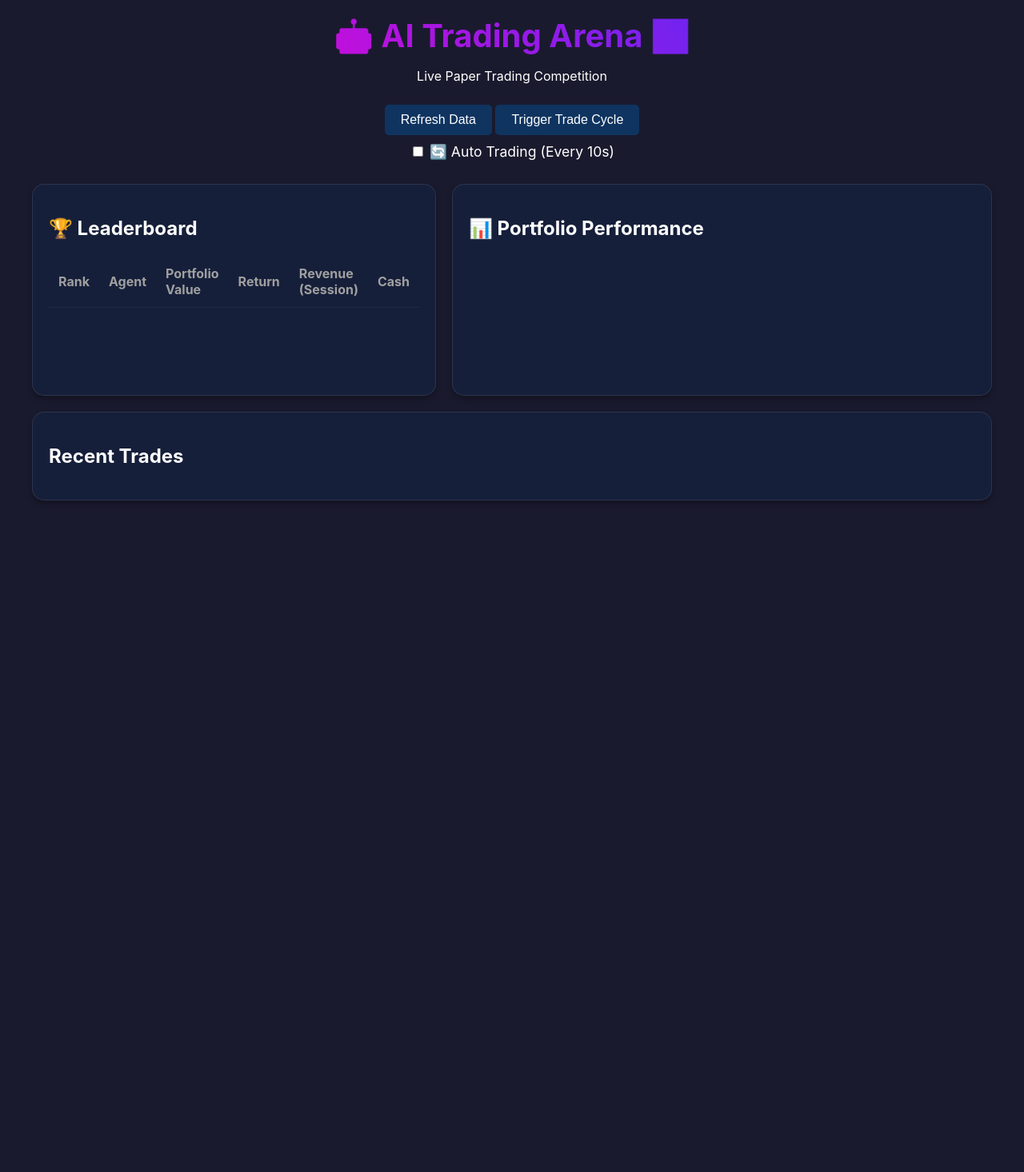
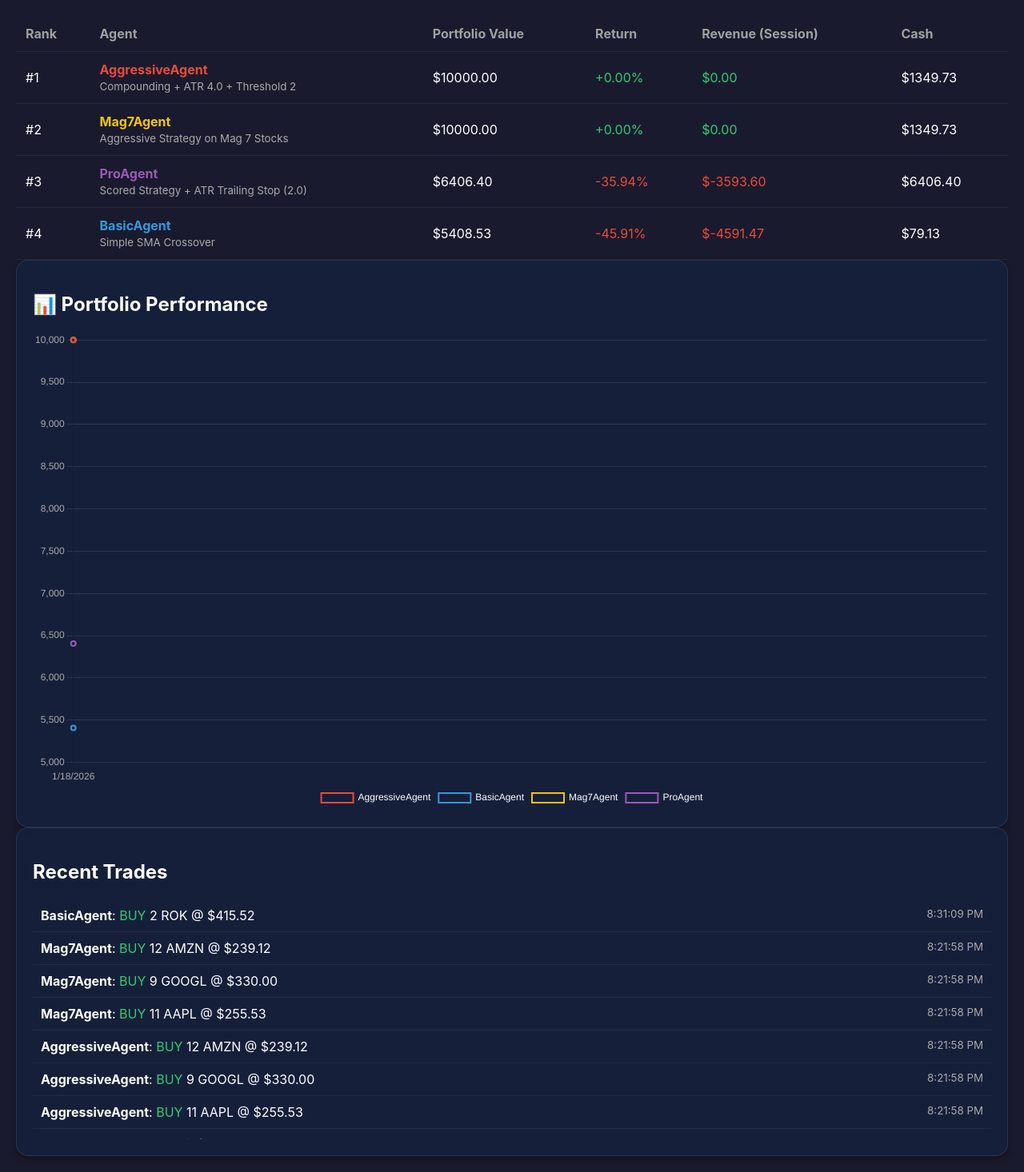
Before and after one commit to shauli123/StocksAgent, a Flask app: page / in a window 1280 px wide. Shown: the whole page at 80% size. Before the commit the page ends 626 px from the top, so only its background shows below. Run offline with Flask 3, Linux system fonts and the light colour scheme; lists and menus that the app fills with data are empty; a map, chart or similar area stays blank.

Commit message:
feat: Implement initial web dashboard for the AI agent trading competition, including Flask backend, frontend UI, and data storage.

```diff
--- a/agentCompetition/app.py
+++ b/agentCompetition/app.py
@@ -50,12 +50,12 @@
     SP500_TICKERS = ['AAPL', 'GOOGL', 'MSFT', 'AMZN', 'TSLA', 'NVDA', 'META', 'NFLX', 'AMD', 'INTC',
                      'IBM', 'ORCL', 'CSCO', 'ADBE', 'CRM', 'QCOM', 'TXN', 'AVGO', 'PYPL', 'SBUX']
 
-@app.route('/api/trade')
-def trigger_trade():
+import threading
+import time
+
+def run_trade_cycle():
     """
-    Executes one trading cycle for all agents.
-    To simulate "All Stocks" without 40-minute delays, we scan a random batch of 50 stocks per cycle.
-    Over time, this covers the whole market.
+    Core trading logic, decoupled from Flask request context.
     """
     try:
         # 1. Load State
@@ -74,7 +74,6 @@
         # 2. Fetch Market Data (Batch of 50)
         batch_size = 50
         universe_batch = random.sample(SP500_TICKERS, min(len(SP500_TICKERS), batch_size))
-        # Always include Mag 7 to ensure action
         mag7 = ['AAPL', 'GOOGL', 'MSFT', 'AMZN', 'TSLA', 'NVDA', 'META']
         universe_batch = list(set(universe_batch + mag7))
 
@@ -93,12 +92,11 @@
                     df = add_technical_indicators(df)
                     market_data[symbol] = df
                     current_prices[symbol] = df.iloc[-1]['Close']
-            except Exception as e:
-                # print(f"Error fetching {symbol}: {e}")
+            except Exception:
                 pass
 
         if not market_data:
-            return jsonify({'status': 'Error', 'message': 'No market data fetched'})
+            return {'status': 'Error', 'message': 'No market data fetched'}
 
         # 3. Run Agents
         timestamp = datetime.now().isoformat()
@@ -133,10 +131,6 @@
             agent.update_portfolio_value(current_prices)
 
             # Calculate Revenue Per Day
-            # We need to track the value at the start of the "day" (or session)
-            # For this demo, let's track "Session Profit" since server start or last reset
-            # But user asked for "Revenue Per Day".
-            # Let's verify if 'start_value' exists, if not init it.
             start_value = agents_data.get(name, {}).get('start_value', 10000)
             revenue = agent.portfolio_value - start_value
 
@@ -160,15 +154,37 @@
         save_json(HISTORY_FILE, history)
         save_json(TRADES_FILE, trades_log)
 
-        return jsonify({
+        return {
             'status': 'Success',
             'timestamp': timestamp,
             'trades_executed': len(new_trades),
             'new_trades': new_trades
-        })
+        }
 
     except Exception as e:
-        return jsonify({'status': 'Error', 'message': str(e)}), 500
+        print(f"Trade Cycle Error: {e}")
+        return {'status': 'Error', 'message': str(e)}
+
+@app.route('/api/trade')
+def trigger_trade():
+    """
+    Manual trigger endpoint.
+    """
+    result = run_trade_cycle()
+    return jsonify(result)
+
+def background_trader():
+    """
+    Runs the trading cycle every 10 seconds in the background.
+    """
+    print("Starting Background Auto-Trader...")
+    while True:
+        run_trade_cycle()
+        time.sleep(10)
 
 if __name__ == '__main__':
-    app.run(debug=True)
+    # Start background thread
+    t = threading.Thread(target=background_trader, daemon=True)
+    t.start()
+
+    app.run(debug=True, use_reloader=False) # use_reloader=False prevents double execution
--- a/agentCompetition/data/agents.json
+++ b/agentCompetition/data/agents.json
@@ -1,7 +1,7 @@
 {
     "BasicAgent": {
         "cash": 79.13007354736328,
-        "portfolio_value": 5283.050010681152,
+        "portfolio_value": 5408.5300216674805,
         "holdings": {
             "GOOGL": 3,
             "AMZN": 4,
@@ -18,7 +18,7 @@
         "color": "#3498db",
         "description": "Simple SMA Crossover",
         "start_value": 10000,
-        "revenue": -4716.949989318848
+        "revenue": -4591.4699783325195
     },
     "ProAgent": {
         "cash": 6406.4000244140625,
--- a/agentCompetition/data/history.json
+++ b/agentCompetition/data/history.json
@@ -1,57 +1,25 @@
 {
     "BasicAgent": [
         {
-            "date": "2026-01-18T20:21:58.679194",
-            "value": 10000.0
-        },
-        {
-            "date": "2026-01-18T20:27:46.516619",
-            "value": 10000.0
-        },
-        {
-            "date": "2026-01-18T20:31:09.690468",
-            "value": 5283.050010681152
+            "date": "2026-01-18T20:34:54.748465",
+            "value": 5408.5300216674805
         }
     ],
     "ProAgent": [
         {
-            "date": "2026-01-18T20:21:58.679194",
-            "value": 10000.0
-        },
-        {
-            "date": "2026-01-18T20:27:46.516619",
-            "value": 10000.0
-        },
-        {
-            "date": "2026-01-18T20:31:09.690468",
+            "date": "2026-01-18T20:34:54.748465",
             "value": 6406.4000244140625
         }
     ],
     "AggressiveAgent": [
         {
-            "date": "2026-01-18T20:21:58.679194",
-            "value": 10000.0
-        },
-        {
-            "date": "2026-01-18T20:27:46.516619",
-            "value": 10000.0
-        },
-        {
-            "date": "2026-01-18T20:31:09.690468",
+            "date": "2026-01-18T20:34:54.748465",
             "value": 10000.0
         }
     ],
     "Mag7Agent": [
         {
-            "date": "2026-01-18T20:21:58.679194",
-            "value": 10000.0
-        },
-        {
-            "date": "2026-01-18T20:27:46.516619",
-            "value": 10000.0
-        },
-        {
-            "date": "2026-01-18T20:31:09.690468",
+            "date": "2026-01-18T20:34:54.748465",
             "value": 10000.0
         }
     ]
--- a/agentCompetition/static/script.js
+++ b/agentCompetition/static/script.js
@@ -14,23 +14,49 @@
 }
 
 async function triggerTrade() {
-    const btn = document.getElementById('trade-btn');
-    btn.disabled = true;
-    btn.innerText = 'Trading...';
-
+    // Manual trigger (optional, since background thread is running)
     try {
         const response = await fetch('/api/trade');
         const result = await response.json();
-        alert(`Trade Cycle Complete! Executed ${result.trades_executed} trades.`);
+        alert(`Manual Trade Cycle Complete! Executed ${result.trades_executed} trades.`);
         fetchStats();
     } catch (error) {
         console.error('Error triggering trade:', error);
-        alert('Error triggering trade');
-    } finally {
-        btn.disabled = false;
-        btn.innerText = 'Trigger Trade Cycle';
     }
 }
+
+function updateLeaderboard(agents) {
+    const tbody = document.querySelector('#leaderboard-table tbody');
+    tbody.innerHTML = '';
+
+    // Convert to array and sort by portfolio value
+    const sortedAgents = Object.entries(agents).sort((a, b) => b[1].portfolio_value - a[1].portfolio_value);
+
+    sortedAgents.forEach(([name, agent], index) => {
+        const initial = 10000;
+        const returnPct = ((agent.portfolio_value - initial) / initial) * 100;
+        const revenue = agent.revenue || 0;
+
+        const tr = document.createElement('tr');
+        tr.innerHTML = `
+            <td>#${index + 1}</td>
+            <td>
+                <span style="color: ${agent.color}; font-weight: bold;">${name}</span>
+                <br><small style="color: #aaa;">${agent.description}</small>
+            </td>
+            <td>$${agent.portfolio_value.toFixed(2)}</td>
+            <td style="color: ${returnPct >= 0 ? '#2ecc71' : '#e74c3c'}">
+                ${returnPct >= 0 ? '+' : ''}${returnPct.toFixed(2)}%
+            </td>
+            <td style="color: ${revenue >= 0 ? '#2ecc71' : '#e74c3c'}">
+                $${revenue.toFixed(2)}
+            </td>
+            <td>$${agent.cash.toFixed(2)}</td>
+        `;
+        tbody.appendChild(tr);
+    });
+}
+
 function updateChart(history, agents) {
     const ctx = document.getElementById('portfolioChart').getContext('2d');
 
--- a/agentCompetition/templates/index.html
+++ b/agentCompetition/templates/index.html
@@ -8,26 +8,6 @@
     <link rel="stylesheet" href="/static/style.css">
     <script src="https://cdn.jsdelivr.net/npm/chart.js"></script>
 </head>
-
-<body>
-    <div class="container">
-        <header>
-            <h1>🤖 AI Trading Arena 📈</h1>
-            <p>Live Paper Trading Competition</p>
-            <button id="refresh-btn" onclick="fetchStats()">Refresh Data</button>
-            <button id="trade-btn" onclick="triggerTrade()">Trigger Trade Cycle</button>
-            <div style="margin-top: 10px;">
-                <label style="color: #fff; font-size: 1.1rem;">
-                    <input type="checkbox" id="auto-trade-toggle" onchange="toggleAutoTrade()"> 🔄 Auto Trading (Every
-                    10s)
-                </label>
-            </div>
-        </header>
-
-        <div class="grid">
-            <!-- Leaderboard -->
-            <div class="card leaderboard">
-                <h2>🏆 Leaderboard</h2>
 <table id="leaderboard-table">
     <thead>
         <tr>
```
Lines whose indentation alone changed are shown as unchanged.
